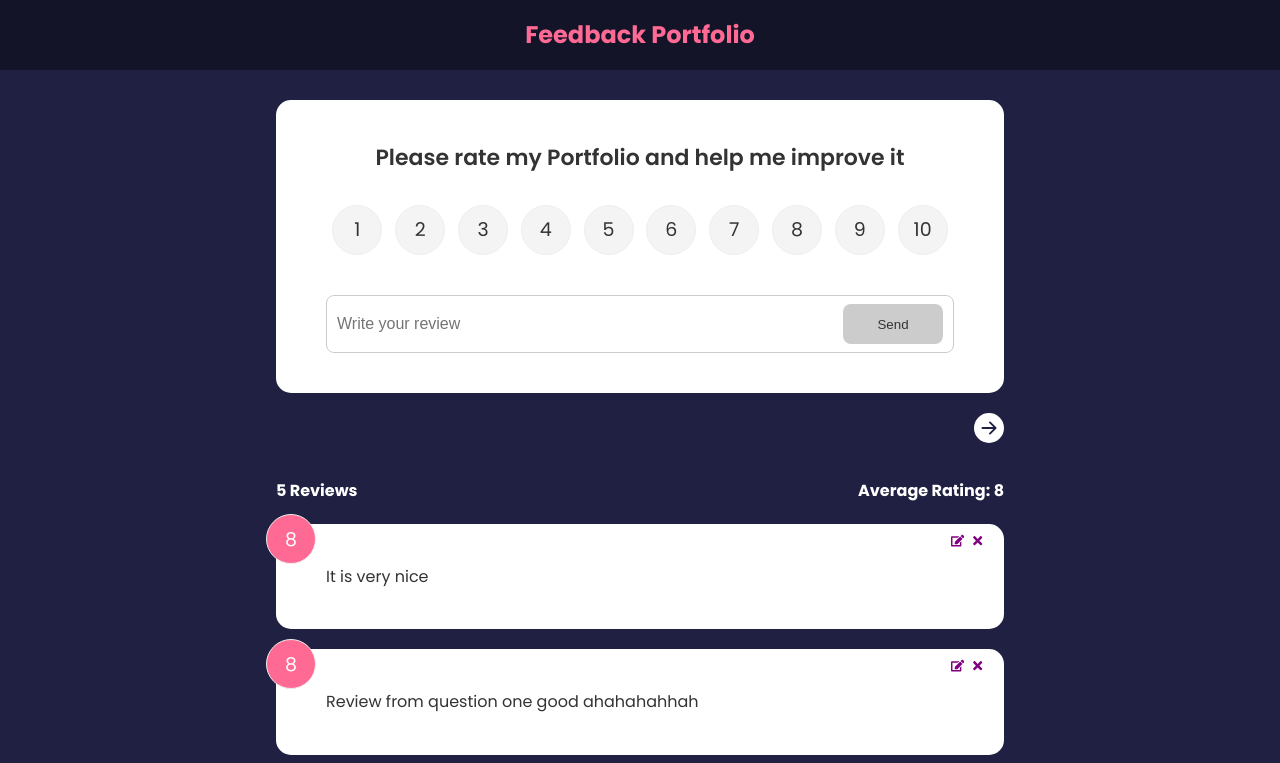
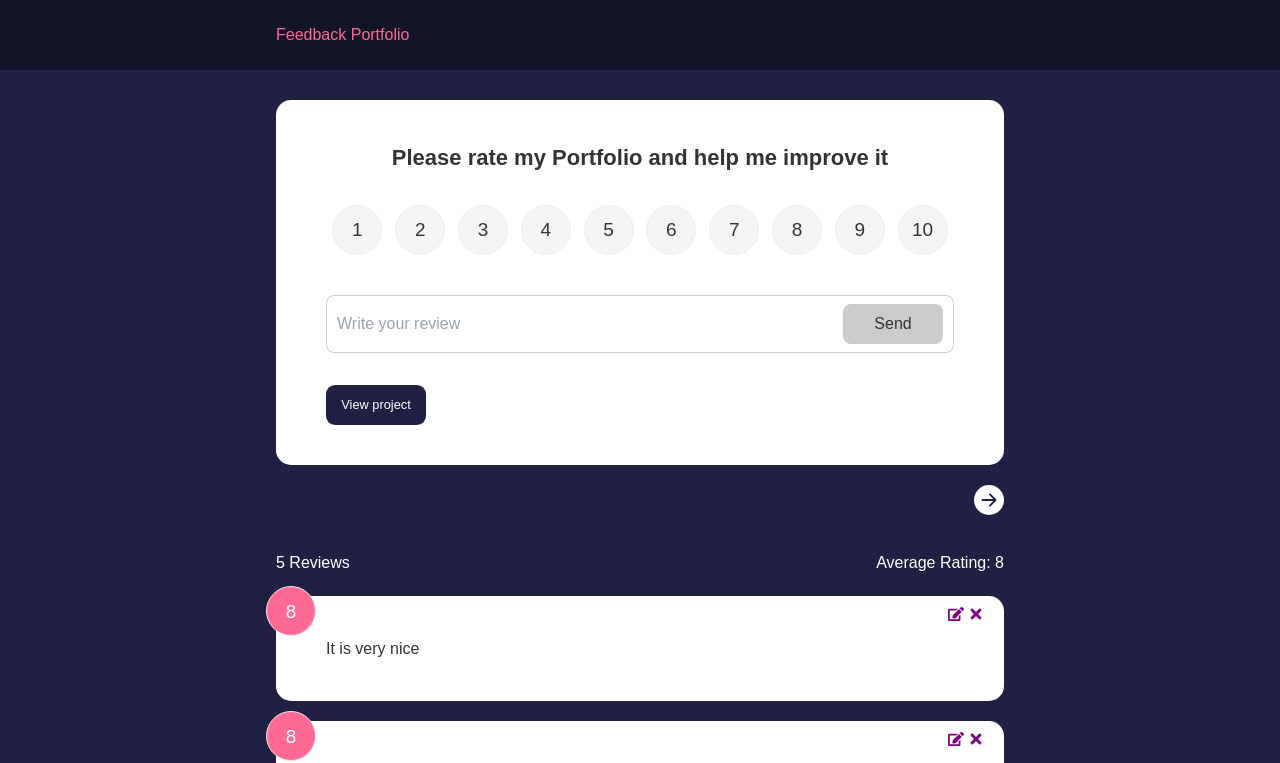
Before and after one commit to Nicolas17ES/Portfolio, a React (Create React App) app: page /feedback in a window 1280 px wide. Shown: the top 763 px of the page. Built offline with nearby package versions, Linux system fonts and the light colour scheme; data requests are answered from the project's data file.

Commit message:
added a bit of tailwind and new buttons

```diff
--- a/db.json
+++ b/db.json
@@ -47,6 +47,12 @@
       "rating": 7,
       "questionNumber": 3,
       "id": 9
+    },
+    {
+      "text": "Cool animals but bad examples",
+      "rating": 4,
+      "questionNumber": 3,
+      "id": 10
     }
   ]
 }
--- a/package.json
+++ b/package.json
@@ -42,5 +42,10 @@
       "last 1 firefox version",
       "last 1 safari version"
     ]
+  },
+  "devDependencies": {
+    "autoprefixer": "^10.4.4",
+    "postcss": "^8.4.12",
+    "tailwindcss": "^3.0.23"
   }
 }
--- /dev/null
+++ b/postcss.config.js
@@ -0,0 +1,6 @@
+module.exports = {
+  plugins: {
+    tailwindcss: {},
+    autoprefixer: {},
+  },
+}
--- a/src/components/feedback/FeedbackForm.jsx
+++ b/src/components/feedback/FeedbackForm.jsx
@@ -90,7 +90,6 @@ function FeedbackForm({data}) {
         <Card>
             <form onSubmit={handleSubmit}>
                 <h2>{formInfo.title}</h2>
-                {/* <Button2 color="green"/> */}
                 <RatingSelect select={(rating) => setRating(rating)}/>
                 <div className="input-group">
                     <input onChange={handleTextChange} value={text} type="text" placeholder="Write your review" name="" id=""/>
@@ -98,6 +97,7 @@ function FeedbackForm({data}) {
                 </div>
             {message && <div className="message">{message}</div>}
             </form>
+            <Button2 text="View project"/>
         </Card>
     )
 }
--- a/src/components/shared/Button2.jsx
+++ b/src/components/shared/Button2.jsx
@@ -1,13 +1,11 @@
-
-
 import PropTypes from 'prop-types'
 
 
 function Button2({text, color}) {
 
     return (
-        <div>
-            <button type="button" className="text-green-700 hover:text-white border border-green-700 hover:bg-green-800 focus:ring-4 focus:ring-green-300 font-medium rounded-lg text-sm px-5 py-2.5 text-center mr-2 mb-2 dark:border-green-500 dark:text-green-500 dark:hover:text-white dark:hover:bg-green-600 dark:focus:ring-green-800">{text}</button>
+        <div className="mt-8 flex justify-start">
+            <button type="button" class="btnSize">{text}</button>
         </div>
     )
 }
--- a/src/index.css
+++ b/src/index.css
@@ -1,3 +1,7 @@
+@tailwind base;
+@tailwind components;
+@tailwind utilities;
+
 @import url('https://fonts.googleapis.com/css2?family=Poppins:wght@400;600;700&display=swap');
 
 * {
@@ -145,6 +149,25 @@ input:focus {
   right: 40px;
 }
 
+.btnSize{
+  color: white;
+  font-size: 0.8rem;
+  border: 1px;
+  background-color: #202142;
+  top: 5%;
+  left: 88%;
+  width: 100px;
+  height: 40px;
+  padding: 10px;
+  border-radius: 9px;
+  cursor: pointer;
+}
+
+.btnSize:hover{
+  transform: scale(0.98);
+  opacity: 0.9;
+}
+
 .btn {
   color: #fff;
   border: 0;
--- /dev/null
+++ b/tailwind.config.js
@@ -0,0 +1,9 @@
+module.exports = {
+  content: [
+    "./src/**/*.{js,jsx,ts,tsx}",
+  ],
+  theme: {
+    extend: {},
+  },
+  plugins: [],
+}
```
Also changed, not shown: 1 other file (tests, documents, lock files or other folders).
